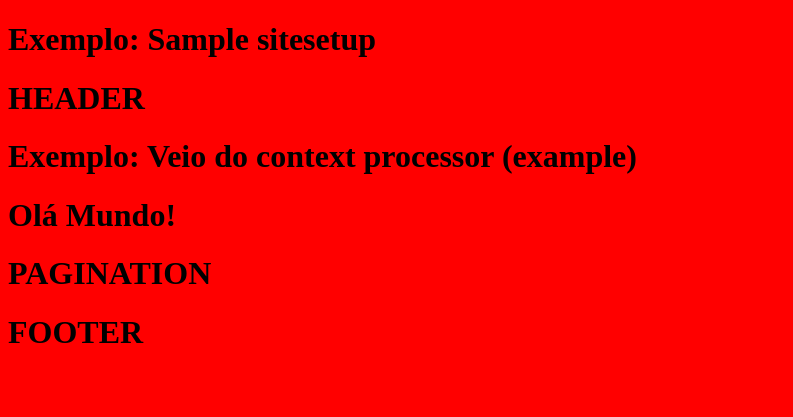
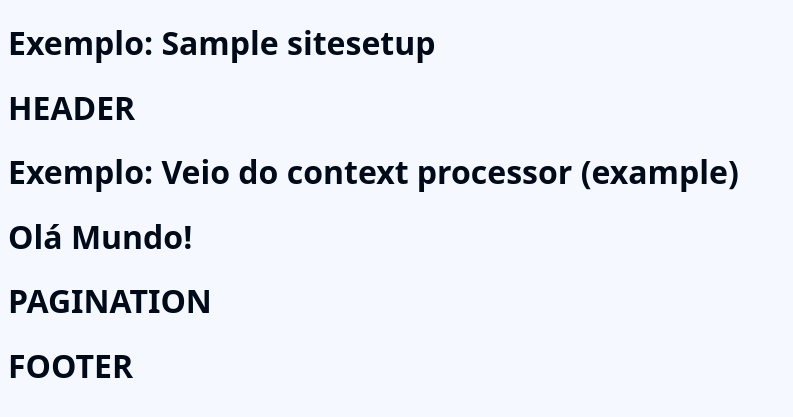
Before and after one commit to little-python-guy/projeto-blog-django-23, a Django app: page / in a window 1280 px wide. Shown: the top 417 px of the page, without its empty margins (0-793 px from the left). Run offline with Django 5.2, Linux system fonts and the light colour scheme; tables that the repository leaves empty hold one stand-in row (values such as "Sample post").

Commit message:
CSS inicial após reset

```diff
--- a/djangoapp/blog/static/blog/css/style.css
+++ b/djangoapp/blog/static/blog/css/style.css
@@ -1,3 +1,16 @@
+:root {
+    --clr-white: 213 100% 98%;
+    --clr-black: 213 100%, 5%;
+    --clr-primary: 213 100% 50%;
+}
+
+html {
+    font-size: 62.5%;
+}
+
 body {
-    background-color: red;
+    background-color: hsl(var(--clr-white));
+    color: hsl(var(--clr-black));
+    font-size: 1.6rem;
+    font-family: system-ui, -apple-system, BlinkMacSystemFont, 'Segoe UI', Roboto, Oxygen, Ubuntu, Cantarell, 'Open Sans', 'Helvetica Neue', sans-serif
 }
```
